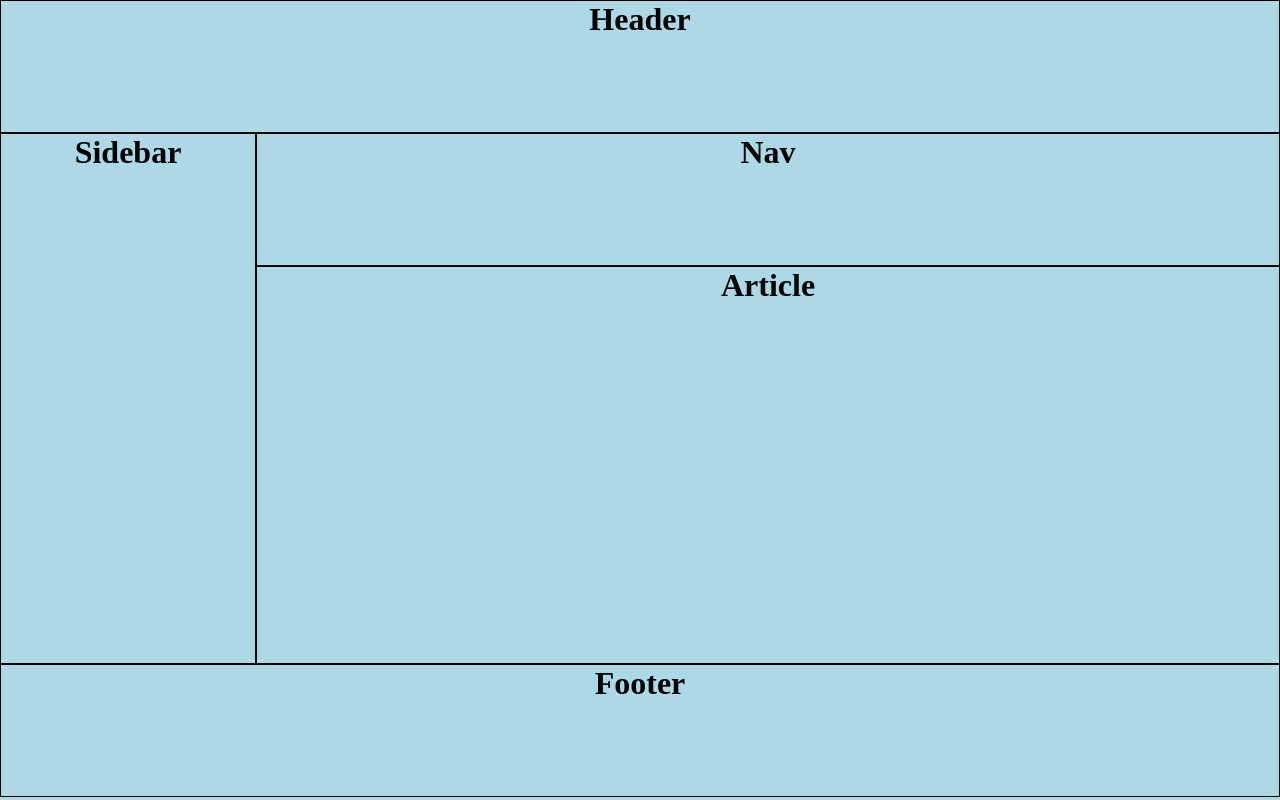
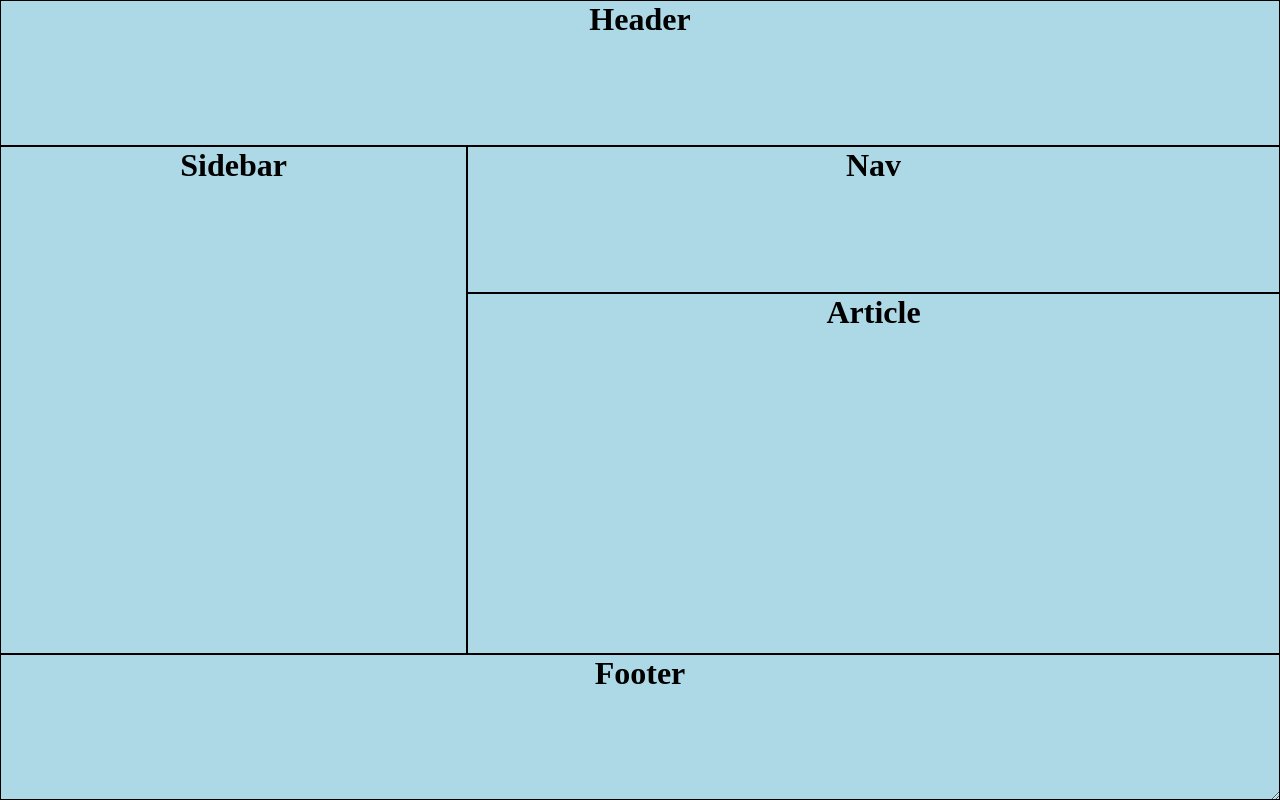
Before and after one commit to HaileabWolde/Grid-Practice, a plain HTML site: page index.html in a window 1280 px wide. Drawn offline with Linux system fonts and the light colour scheme.

Commit message:
grid practice

```diff
--- a/style.css
+++ b/style.css
@@ -9,15 +9,20 @@ html, body{
  .container{
     display: grid;
     background-color: lightblue;
+    resize: both;
+    overflow: auto;
     height: 100%;
-    grid-template: 16.6% 16.6% 16.6% 16.6% 16.6% 16.6%/ 20% 50% 30%;
-    grid-template-areas: "header header header"
+    grid-template: repeat(6, min(50%, 1fr))/ repeat(3, 1fr);
+
+ grid-template-areas: "header header header"
                          "sidebar navbar navbar"
                          "sidebar article article"
                          "sidebar article article"
                          "sidebar article article"
-                         "footer footer footer"
+                         "footer footer footer";
+
  }
+
  .container>div{
     border: 1px solid;
     text-align: center;
```
